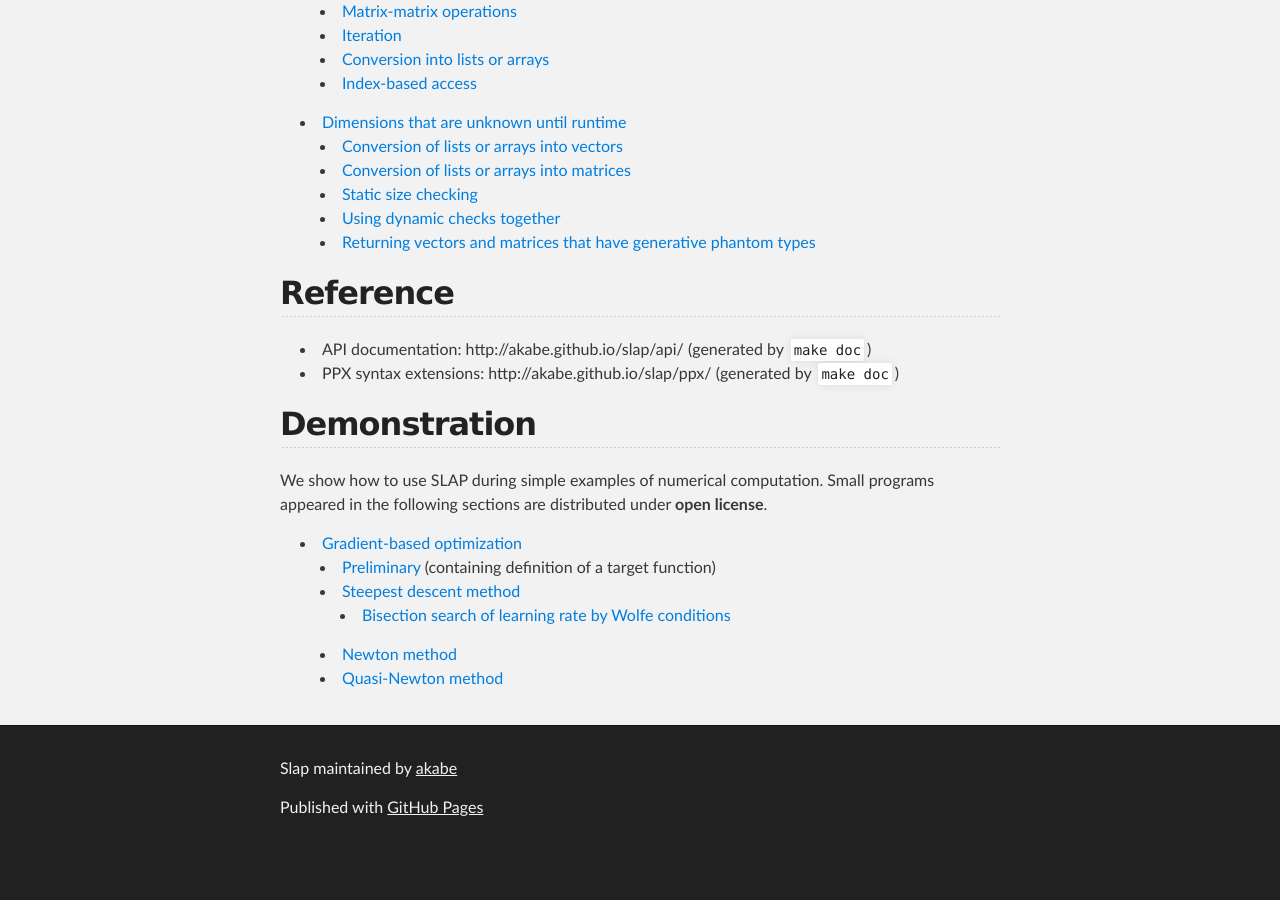
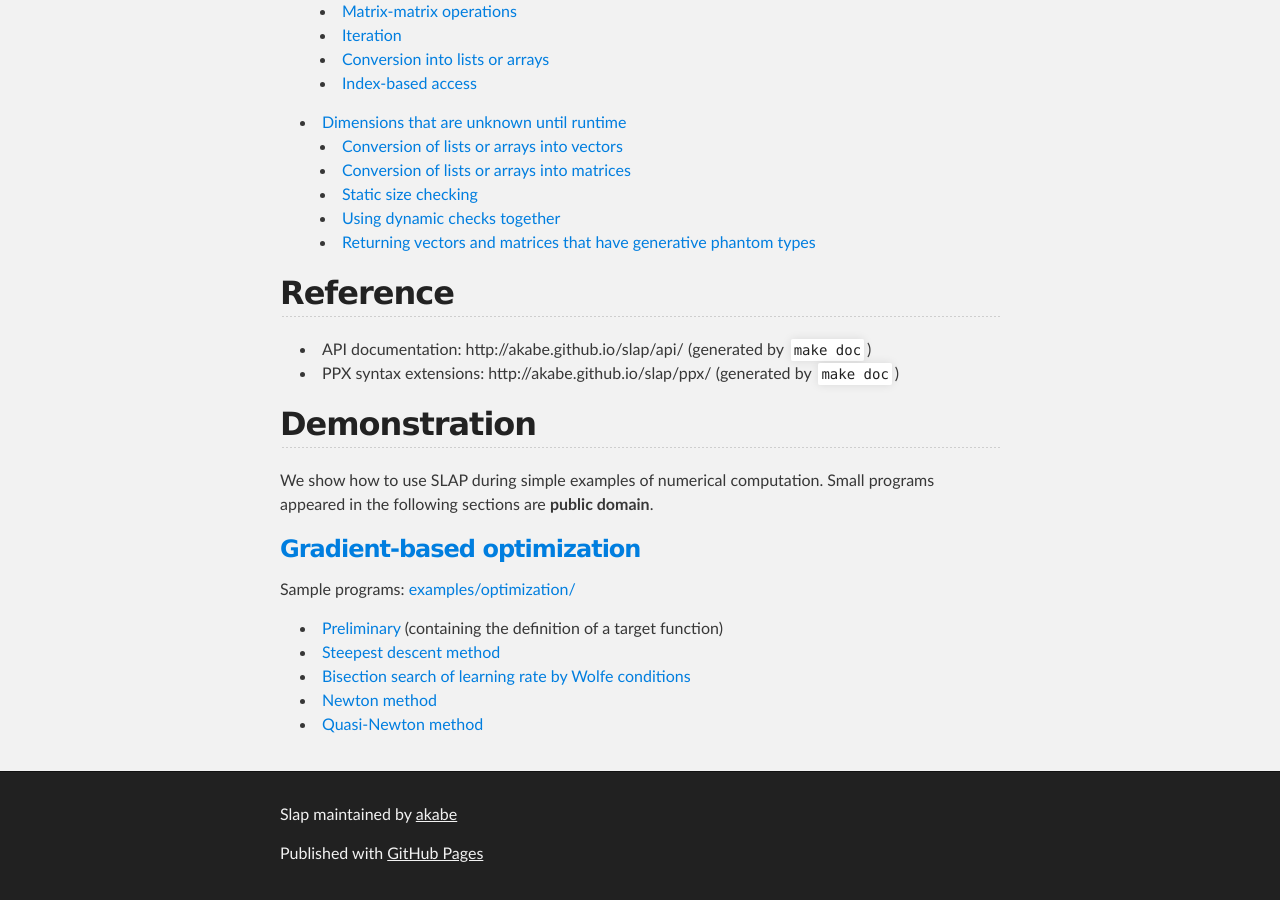
Before and after one commit to akabe/slap, a Jekyll site: the page built from usage.md, in a window 1280 px wide and 900 px high, scrolled down 930 px. Built offline with Jekyll 4.4.1, drawn with Linux system fonts in a browser that asks for light colours; Markdown is read by kramdown in place of the engine named in the settings; before the commit the page ends 1784 px from its top, so only the background shows below that.

Commit message:
Update demo of gradient-based optimization

```diff
--- a/usage.md
+++ b/usage.md
@@ -47,11 +47,14 @@ Demonstration
 -------------
 
 We show how to use SLAP during simple examples of numerical computation.
-Small programs appeared in the following sections are distributed under **open license**.
+Small programs appeared in the following sections are **public domain**.
 
-- [Gradient-based optimization](demo-gradopt.html)
-  - [Preliminary](demo-gradopt.html#preliminary) (containing definition of a target function)
-  - [Steepest descent method](demo-gradopt.html#steepest-descent-method)
-    * [Bisection search of learning rate by Wolfe conditions](demo-gradopt.html#bisection-search-of-learning-rate-by-wolfe-conditions)
-  - [Newton method](demo-gradopt.html#newton-method)
-  - [Quasi-Newton method](demo-gradopt.html#quasi-newton-method)
+### [Gradient-based optimization](demo-gradopt.html)
+
+Sample programs:  [examples/optimization/](https://github.com/akabe/slap/blob/master/examples/optimization/)
+
+- [Preliminary](demo-gradopt.html#preliminary) (containing the definition of a target function)
+- [Steepest descent method](demo-gradopt.html#steepest-descent-method)
+- [Bisection search of learning rate by Wolfe conditions](demo-gradopt.html#bisection-search-of-learning-rate-by-wolfe-conditions)
+- [Newton method](demo-gradopt.html#newton-method)
+- [Quasi-Newton method](demo-gradopt.html#quasi-newton-method)
```
Also changed, not shown: demo-gradopt.md (+14 -3 lines).
